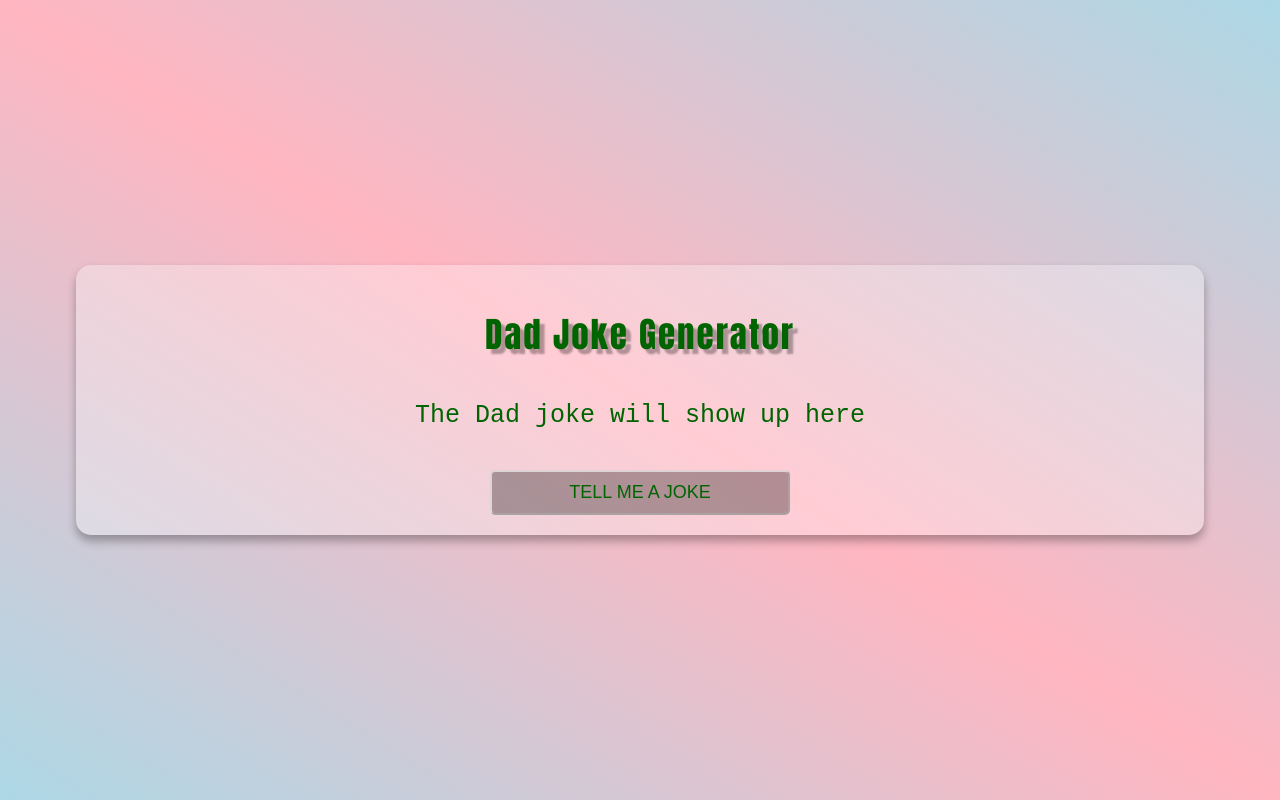
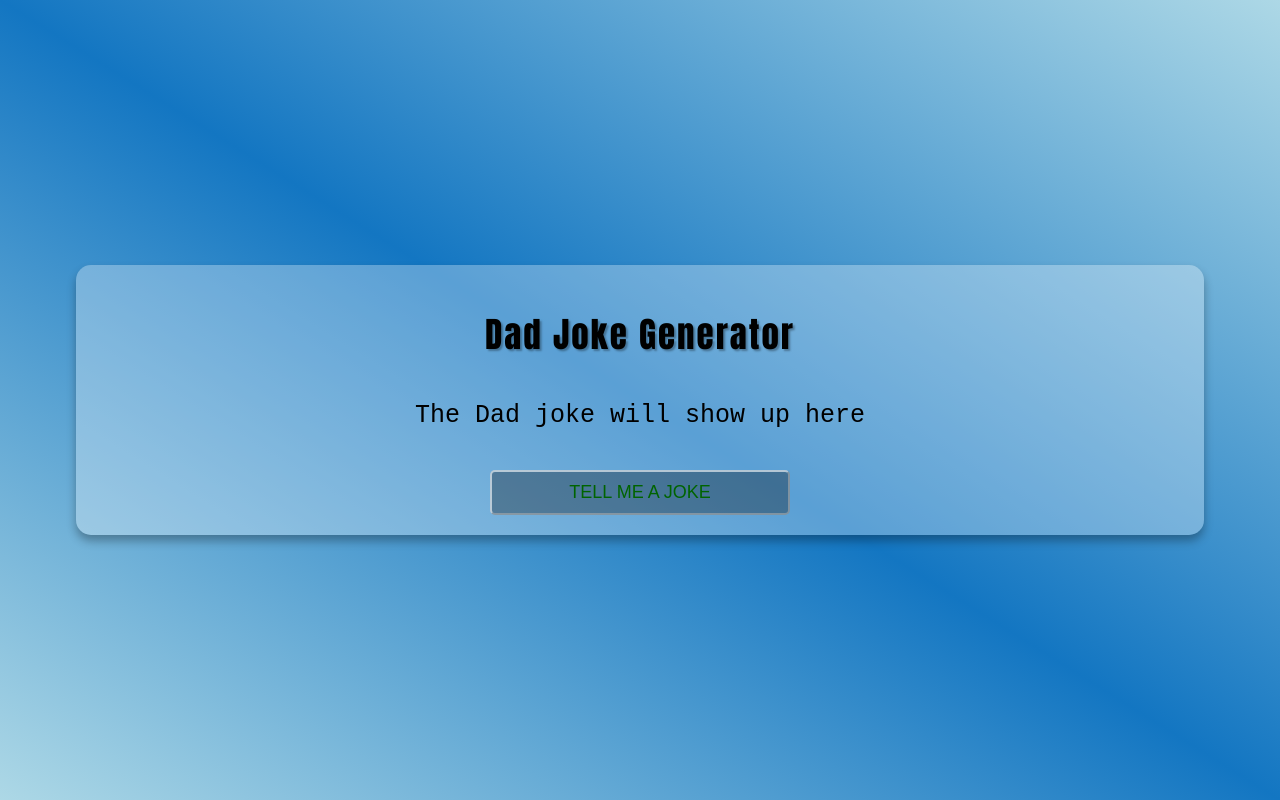
Before and after one commit to G-vans/dad-jokes-generator, a plain HTML site: page index.html in a window 1280 px wide. Drawn offline with Linux system fonts and the light colour scheme.

Commit message:
style: style the container

```diff
--- a/style.css
+++ b/style.css
@@ -1,6 +1,6 @@
 body {
     margin: 0;
-    background: linear-gradient(to left bottom, lightblue, lightpink, lightblue);
+    background: linear-gradient(to left bottom, lightblue, #1376c2, lightblue);
     min-height: 100vh;
     display: flex;
     justify-content: center;
@@ -15,14 +15,14 @@ body {
     border-radius: 15px;
     width: 85%;
     text-align: center;
-    color: darkgreen;
+    color: black;
 }
 
 .heading {
     font-size: 35px;
     font-weight: 900;
     font-family: Impact, Haettenschweiler, 'Arial Narrow Bold', sans-serif;
-    text-shadow: 5px 5px 2px rgba(0,0,0,.3);
+    text-shadow: 2px 2px 2px rgba(0,0,0,.3);
     letter-spacing: 2px;
 }
 
```
